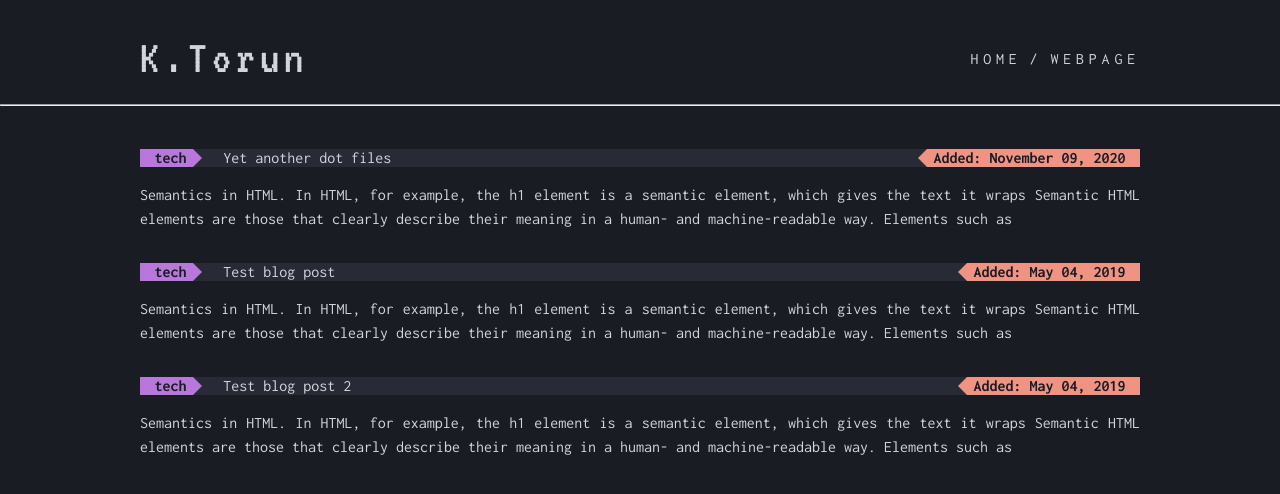
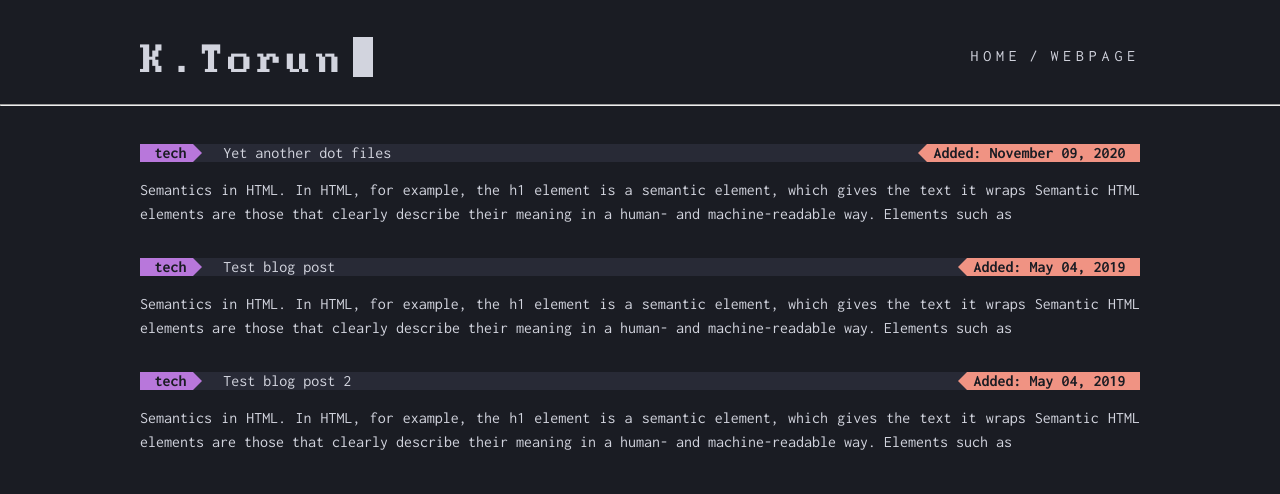
Before and after one commit to Krol22/ktorun-blog, a Gatsby site: page / in a window 1280 px wide. Built offline with nearby package versions, Linux system fonts and the light colour scheme; Gatsby itself is replaced by a stand-in of ours.

Commit message:
Logo etc

```diff
--- a/src/font.css
+++ b/src/font.css
@@ -55,8 +55,8 @@
 }
 
 @font-face {
-	font-family: VT323;
-	src: url("./assets/fonts/VT323-Regular.ttf") format("truetype");
+	font-family: BigBlue_Terminal;
+	src: url("./assets/fonts/BigBlue_Terminal_437TT.ttf") format("truetype");
 	font-weight: 400;
 	font-display: fallback;
 }
--- a/src/index.css
+++ b/src/index.css
@@ -65,25 +65,48 @@ header {
 	justify-content: space-between;
 }
 
+header h1 {
+	/* font-weight: bold; */
+	letter-spacing: 0.45rem;
+	font-size: 2.3rem;
+	font-family: BigBlue_Terminal;
+	display: block;
+}
+
+header h1:after {
+	content: "";
+	display: inline-block;
+	margin-left: 0.5rem;
+	width: 20px;
+	height: 40px;
+	transform: translateY(5px);
+	background-color: var(--foreground);
+	animation: blink .7s steps(1) infinite;
+	animation-direction: alternate;
+	animation-fill-mode: both;
+}
+
+@keyframes blink {
+	0% {
+		opacity: 0;
+	}
+	50% {
+		opacity: 1;
+	}
+}
+
+header a {
+	color: var(--foreground);
+	text-decoration: none;
+	letter-spacing: 0.3rem;
+}
+
 hr {
 	width: 100%;
 	position: absolute;
 	left: 0;
 	color: var(--background-secondary);
 	top: 6rem;
-}
-
-header h1 {
-	/* font-weight: bold; */
-	letter-spacing: 0.45rem;
-	font-size: 3rem;
-	font-family: VT323;
-}
-
-header a {
-	color: var(--foreground);
-	text-decoration: none;
-	letter-spacing: 0.3rem;
 }
 
 .post-list li {
```
Also changed, not shown: src/assets/fonts/BigBlue_Terminal_437TT.TTF (added), src/assets/fonts/VT323-Regular.ttf (deleted).
